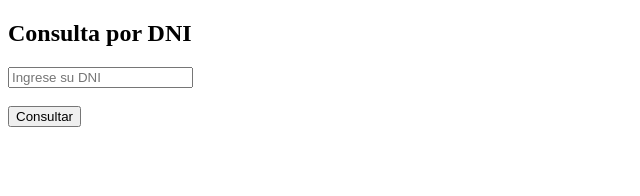
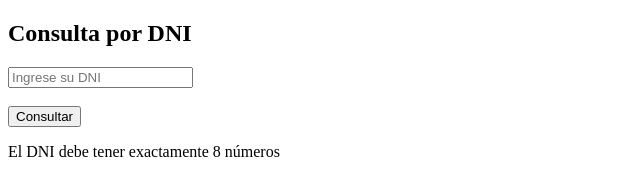
Before and after one commit to AlessCP2004/primera_prueba, a plain HTML site: page index.html in a window 1280 px wide. Both pictures are taken after a click on the button "Consultar". Shown: the whole page, without its empty margins (0-640 px from the left). Drawn offline with Linux system fonts and the light colour scheme.

Commit message:
Enhance DNI input validation and limit length
Added input maxlength and trimmed DNI input for validation.

```diff
--- a/index.html
+++ b/index.html
@@ -7,7 +7,7 @@
 
 <h2>Consulta por DNI</h2>
 
-<input type="text" id="dni" placeholder="Ingrese su DNI"><br><br>
+<input type="text" id="dni" placeholder="Ingrese su DNI" maxlength="8"><br><br>
 
 <button onclick="consultar()">Consultar</button>
 
@@ -15,12 +15,19 @@
 
 <script>
 function consultar() {
-  const dni = document.getElementById("dni").value;
+  const dni = document.getElementById("dni").value.trim();
+
+  // 🔒 Validación frontend
+  if (!/^\d{8}$/.test(dni)) {
+    document.getElementById("resultado").innerText =
+      "El DNI debe tener exactamente 8 números";
+    return;
+  }
 
   const script = document.createElement("script");
 
   const url = "https://script.google.com/macros/s/AKfycbxB-D7iZTG6WatqTCKzYbPhVSh5rEj5-Tf7gUV8eElmv_mSQ4MP8CRoIauTC20ppnbWSw/exec"
-    + "?action=buscar"
+    + "?action=validar"
     + "&dni=" + encodeURIComponent(dni)
     + "&callback=respuesta"
     + "&t=" + new Date().getTime();
```
